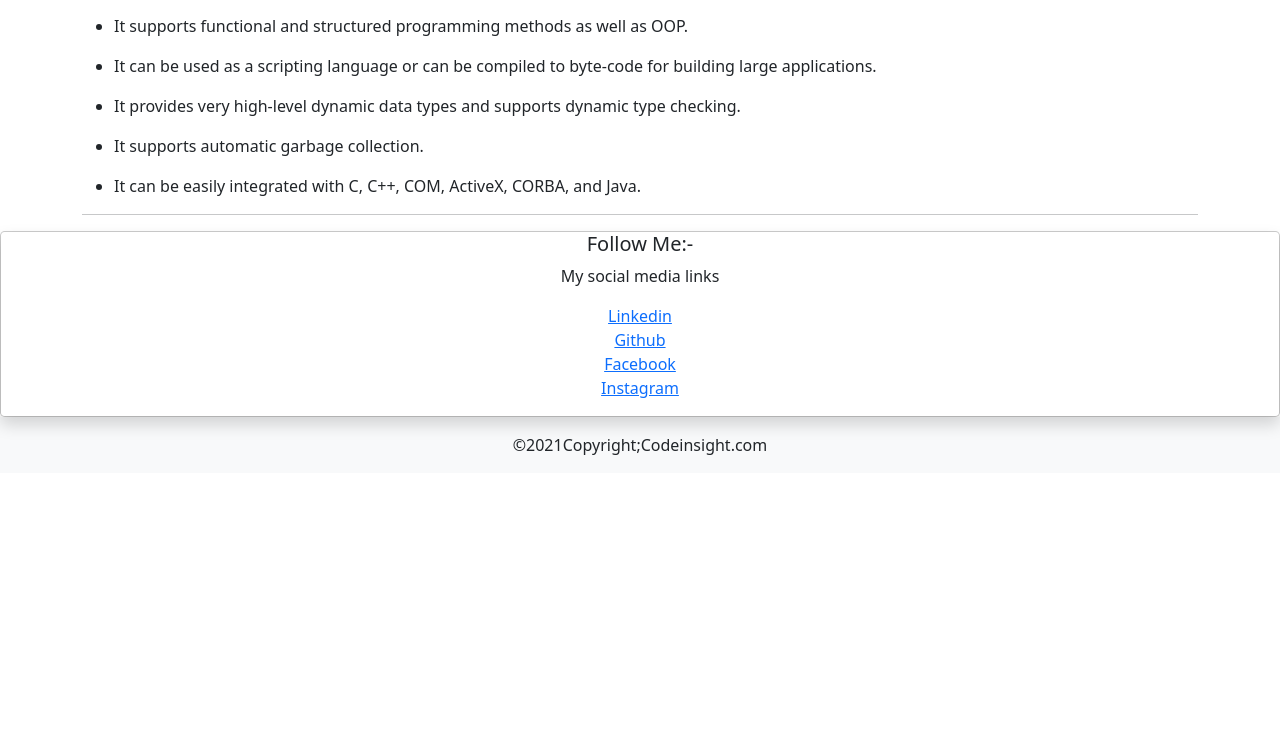
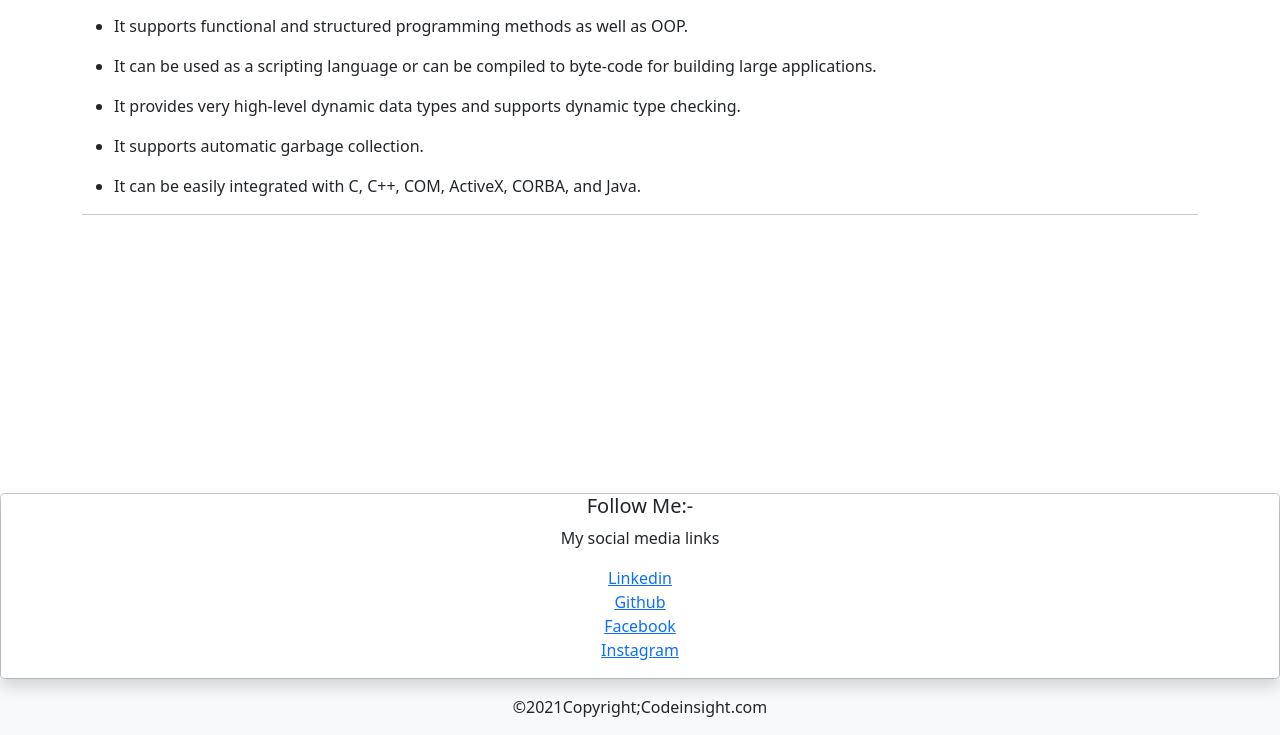
Before and after one commit to Manokamnasingh1/codeinsight21, a Django app: a page that uses templates/blog/blogPost.html in a window 1280 px wide. Shown: the part 733-1468 px from the top of the page. Before the commit the page ends 1188 px from the top, so only its background shows below. Run offline with Django 3.2, Linux system fonts and the light colour scheme; data comes from the database, SQL or seed files in the repository; grey boxes are pictures that could not be loaded.

Commit message:
Update blogPost.html

```diff
--- a/templates/blog/blogPost.html
+++ b/templates/blog/blogPost.html
@@ -9,5 +9,7 @@
         <p class="blog-post-meta">{{post.timeStamp}} by <a href="/about">{{post.auther}} </a></p>
          <p>{{post.content|safe}}</p>
          <hr>
+<iframe style="width:120px;height:240px;" marginwidth="0" marginheight="0" scrolling="no" frameborder="0" src="//ws-in.amazon-adsystem.com/widgets/q?ServiceVersion=20070822&OneJS=1&Operation=GetAdHtml&MarketPlace=IN&source=ac&ref=qf_sp_asin_til&ad_type=product_link&tracking_id=new0b91-21&marketplace=amazon&amp;region=IN&placement=1593279280&asins=1593279280&linkId=97c69d294ef6f59bc50bbec007c84cdf&show_border=false&link_opens_in_new_window=false&price_color=333333&title_color=0066c0&bg_color=ffffff">
+    </iframe>
 </div>
 {% endblock body %}
```
